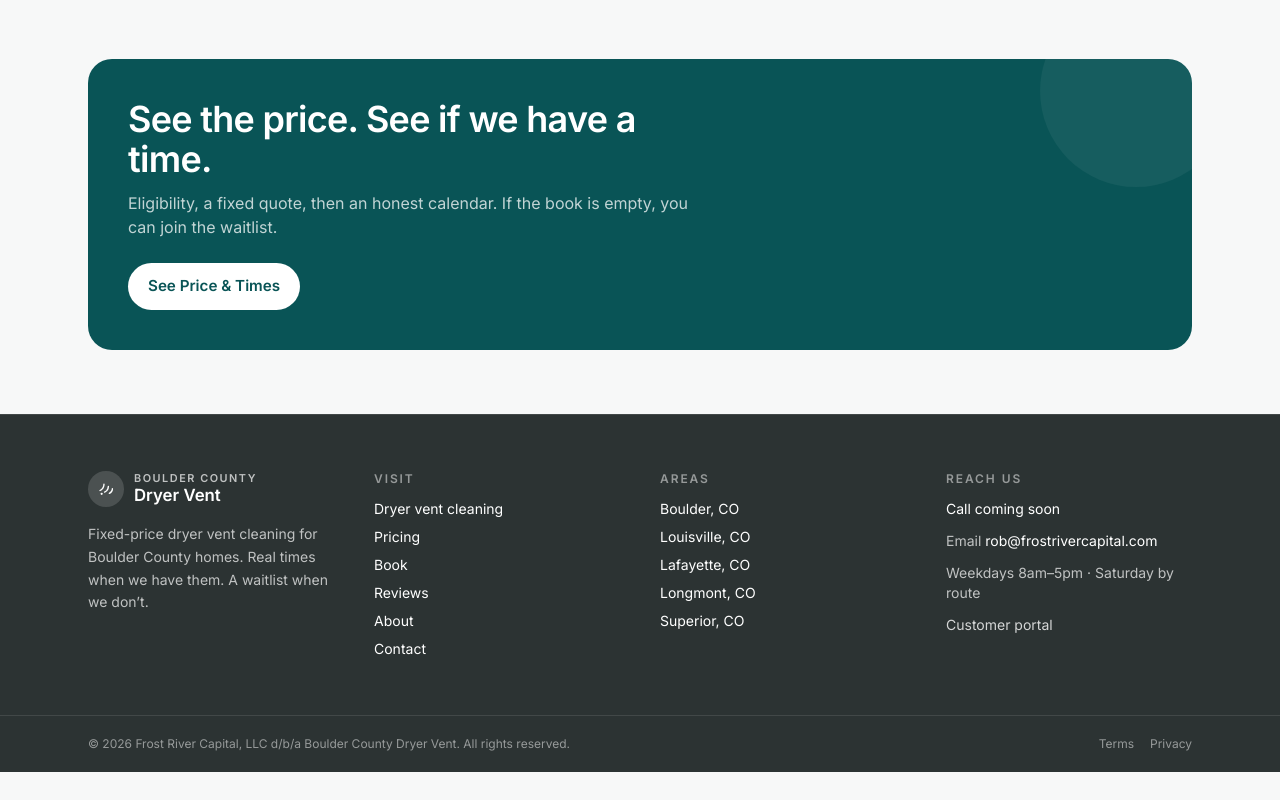
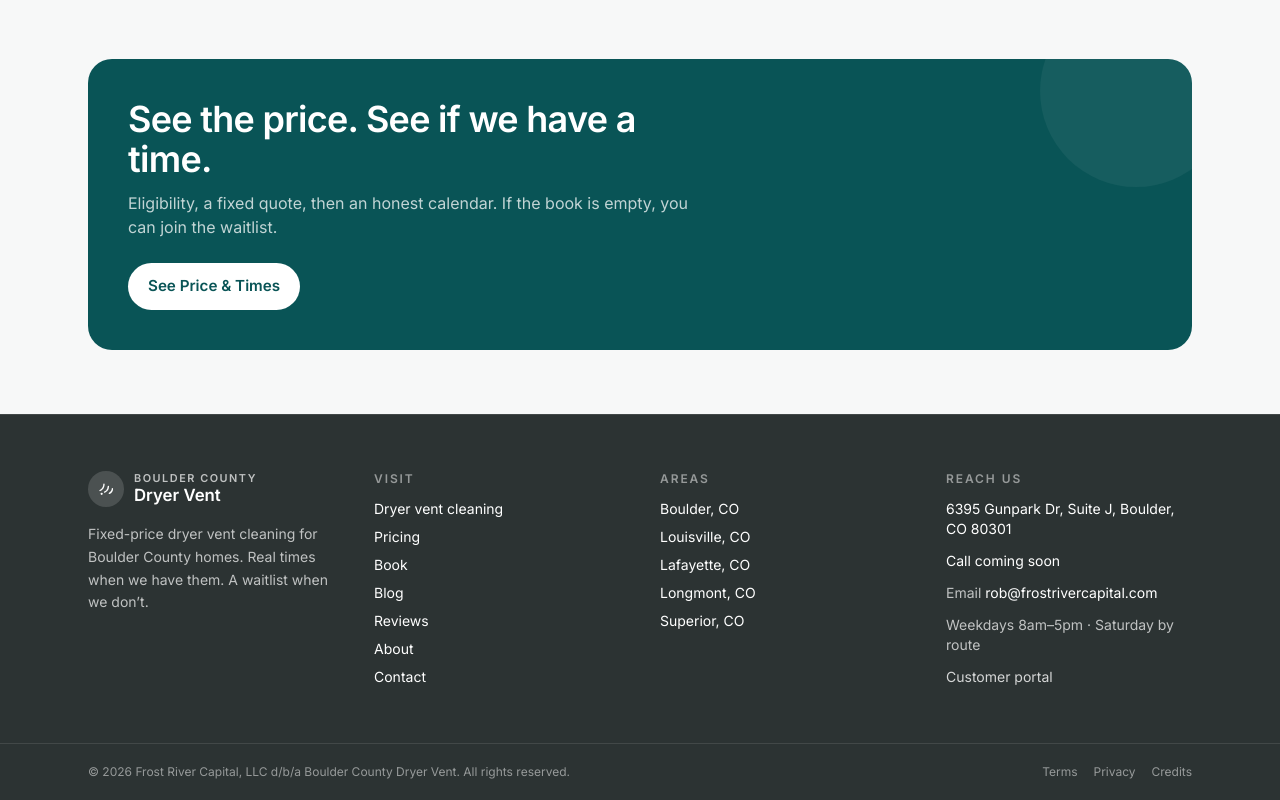
Before and after one commit to RobleusCaesar/boulder-county-dryer-vent, a Next.js app: page / in a window 1280 px wide. Shown: the part 1797-2597 px from the top of the page. Before the commit the page ends 2569 px from the top, so only its background shows below. Built offline with nearby package versions, Linux system fonts and the light colour scheme.

Commit message:
feat: Gunpark NAP + blog/credits links in footer

```diff
--- a/components/site/Footer.tsx
+++ b/components/site/Footer.tsx
@@ -35,6 +35,11 @@ export function Footer() {
               </Link>
             </li>
             <li>
+              <Link href={routes.blog} className="hover:text-teal-100">
+                Blog
+              </Link>
+            </li>
+            <li>
               <Link href={routes.reviews} className="hover:text-teal-100">
                 Reviews
               </Link>
@@ -65,6 +70,7 @@ export function Footer() {
         </div>
         <div className="space-y-3 text-sm text-white/70">
           <h2 className="text-xs font-semibold uppercase tracking-[0.16em] text-white/50">Reach us</h2>
+          <p className="text-white">{brand.addressLine}</p>
           <PhonePlaceholder invert />
           <p>
             Email <span className="text-white">{brand.noticesEmail}</span>
@@ -77,7 +83,9 @@ export function Footer() {
       </div>
       <div className="border-t border-white/10">
         <div className="site-wrap flex flex-col gap-3 py-5 text-xs text-white/50 sm:flex-row sm:items-center sm:justify-between">
-          <p>© {new Date().getFullYear()} {brand.legalName}. All rights reserved.</p>
+          <p>
+            © {new Date().getFullYear()} {brand.legalName}. All rights reserved.
+          </p>
           <div className="flex gap-4">
             <Link href={routes.terms} className="hover:text-white">
               Terms
@@ -85,6 +93,9 @@ export function Footer() {
             <Link href={routes.privacy} className="hover:text-white">
               Privacy
             </Link>
+            <Link href="/credits/" className="hover:text-white">
+              Credits
+            </Link>
           </div>
         </div>
       </div>
```
